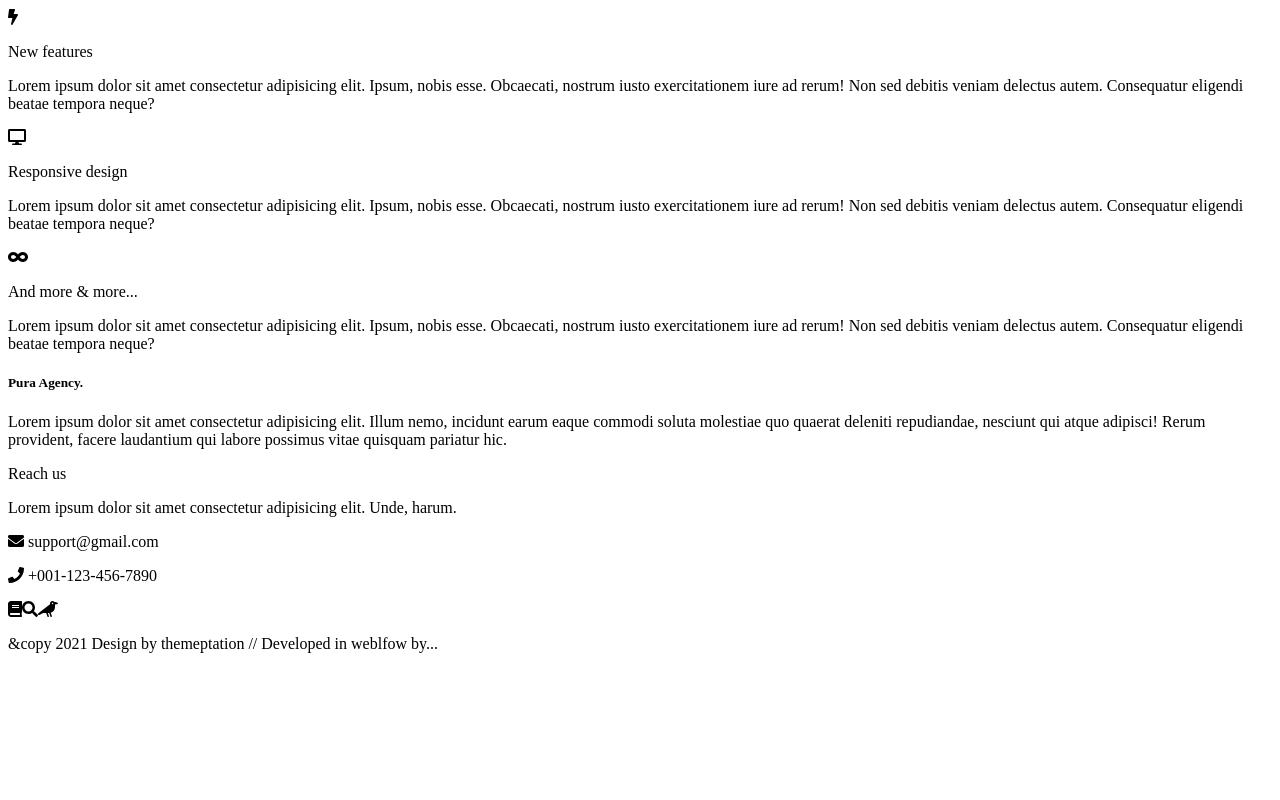
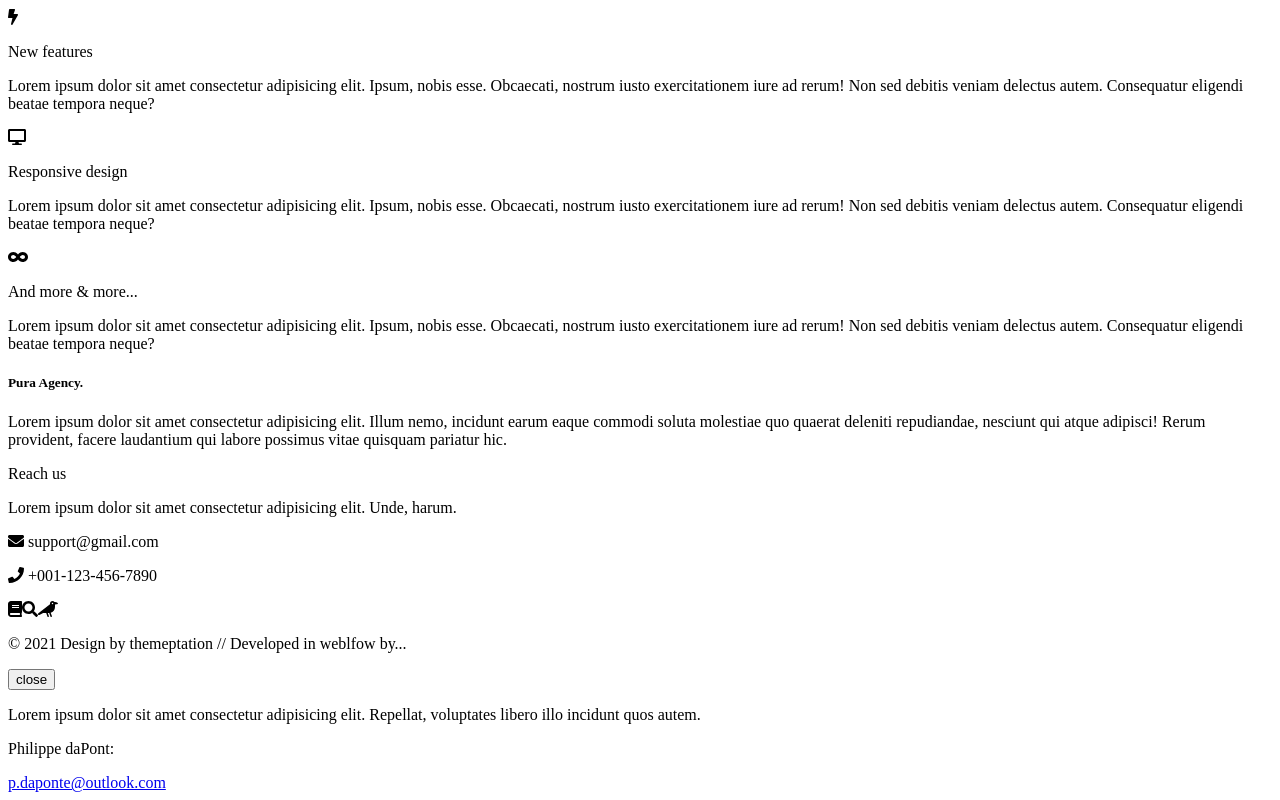
Before and after one commit to cooperama/puraland-clone, a React (Create React App) app: page / in a window 1280 px wide. Shown: the part 3050-3850 px from the top of the page. Before the commit the page ends 3719 px from the top, so only its background shows below. Built offline with nearby package versions, Linux system fonts and the light colour scheme.

Commit message:
Adds Alert component

```diff
--- a/src/App.js
+++ b/src/App.js
@@ -6,6 +6,7 @@ import Services from "./pages/Services";
 import Contact from "./pages/Contact";
 import Navbar from "./components/Navbar";
 import Footer from "./components/Footer";
+import Alert from "./components/Alert";
 
 function App() {
   return (
@@ -17,6 +18,7 @@ function App() {
       <Services />
       <Contact />
       <Footer />
+      <Alert />
     </div>
   );
 }
--- a/src/components/Alert.js
+++ b/src/components/Alert.js
@@ -0,0 +1,19 @@
+import React from "react";
+
+export default function Alert() {
+  return (
+    <div className="alert-container">
+      <button className="close-alert">close</button>
+      <div className="alert-box">
+        <p>
+          Lorem ipsum dolor sit amet consectetur adipisicing elit. Repellat,
+          voluptates libero illo incidunt quos autem.
+        </p>
+        <div>
+          <p>Philippe daPont:</p>
+          <a href="mailto:p.daponte@outlook.com">p.daponte@outlook.com</a>
+        </div>
+      </div>
+    </div>
+  );
+}
--- a/src/components/Footer.js
+++ b/src/components/Footer.js
@@ -3,7 +3,7 @@ import React from "react";
 export default function Footer() {
   return (
     <footer>
-      <p>&copy 2021 Design by themeptation // Developed in weblfow by...</p>
+      <p>&copy; 2021 Design by themeptation // Developed in weblfow by...</p>
     </footer>
   );
 }
```
Also changed, not shown: 1 other file (tests, documents, lock files or other folders).
